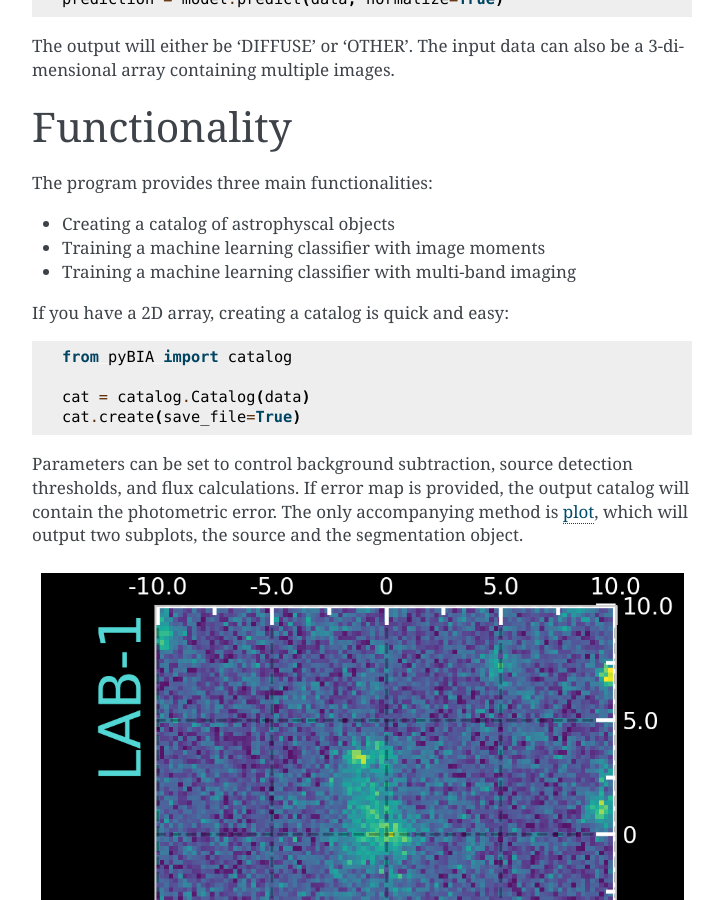
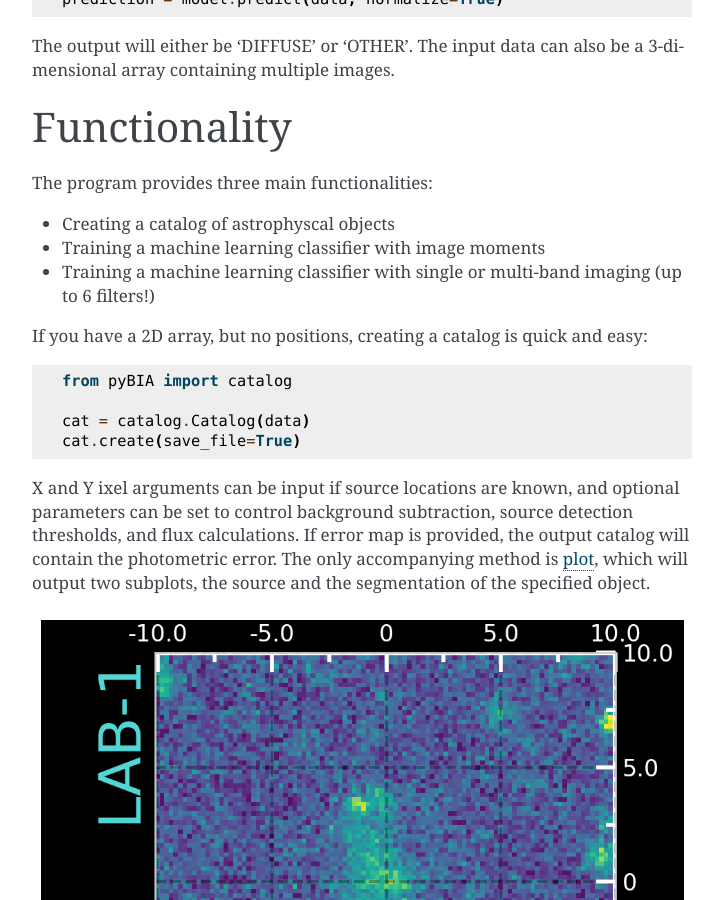
Before and after one commit to Professor-G/pyBIA, a Sphinx documentation site: the page built from docs/index.rst, in a window 1280 px wide and 900 px high, scrolled down 1057 px. Shown: the whole window, without its empty margins (388-1111 px from the left). Built offline with Sphinx 7.4.7, drawn with Linux system fonts in a browser that asks for light colours.

Commit message:
update docs

```diff
--- a/docs/index.rst
+++ b/docs/index.rst
@@ -55,9 +55,9 @@ The program provides three main functionalities:
 
 -  Creating a catalog of astrophyscal objects
 -  Training a machine learning classifier with image moments
--  Training a machine learning classifier with multi-band imaging
+-  Training a machine learning classifier with single or multi-band imaging (up to 6 filters!)
 
-If you have a 2D array, creating a catalog is quick and easy:
+If you have a 2D array, but no positions, creating a catalog is quick and easy:
 
 .. code-block:: python
 
@@ -66,7 +66,7 @@ If you have a 2D array, creating a catalog is quick and easy:
     cat = catalog.Catalog(data)
     cat.create(save_file=True)
 
-Parameters can be set to control background subtraction, source detection thresholds, and flux calculations. If error map is provided, the output catalog will contain the photometric error. The only accompanying method is `plot <https://pybia.readthedocs.io/en/latest/_modules/pyBIA/catalog.html#Catalog.plot>`_, which will output two subplots, the source and the segmentation object.
+X and Y ixel arguments can be input if source locations are known, and optional parameters can be set to control background subtraction, source detection thresholds, and flux calculations. If error map is provided, the output catalog will contain the photometric error. The only accompanying method is `plot <https://pybia.readthedocs.io/en/latest/_modules/pyBIA/catalog.html#Catalog.plot>`_, which will output two subplots, the source and the segmentation of the specified object.
 
 .. figure:: _static/segm.png
     :align: center
```
